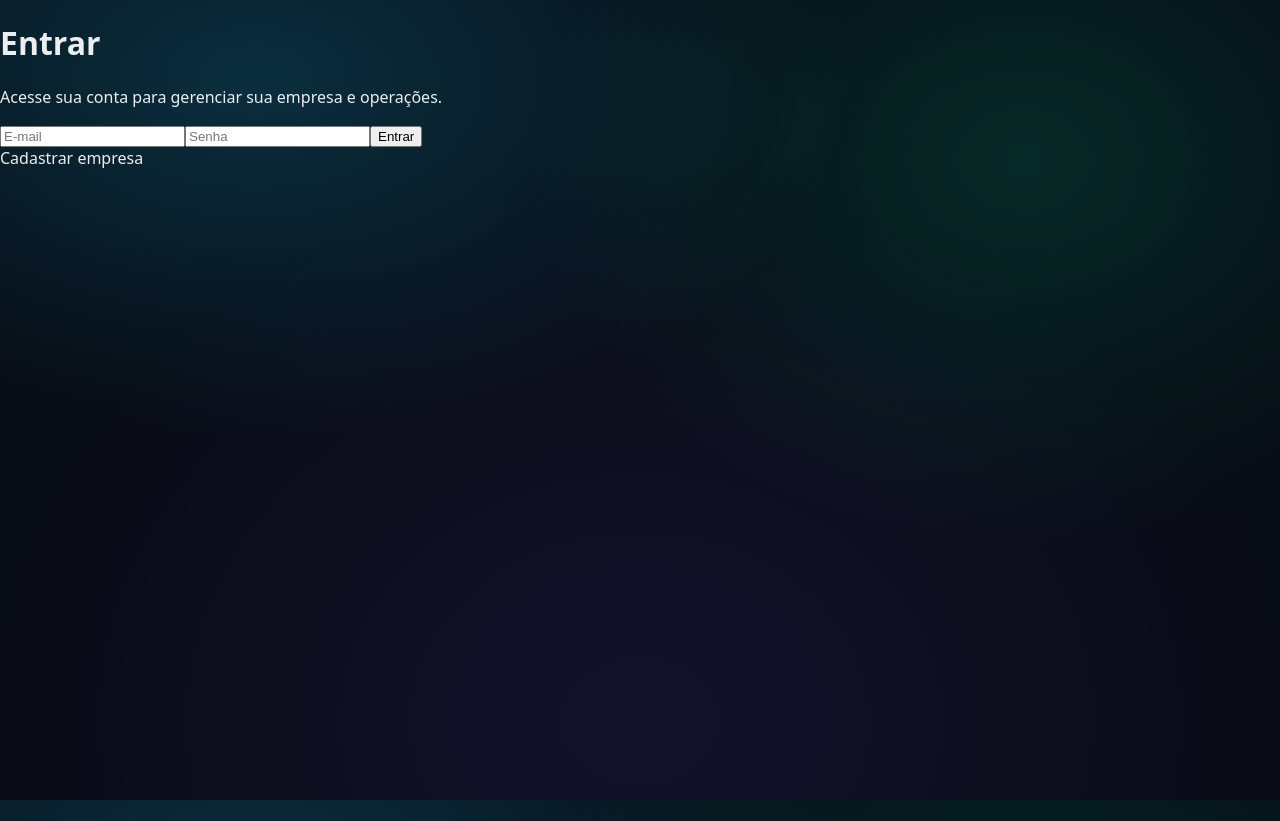
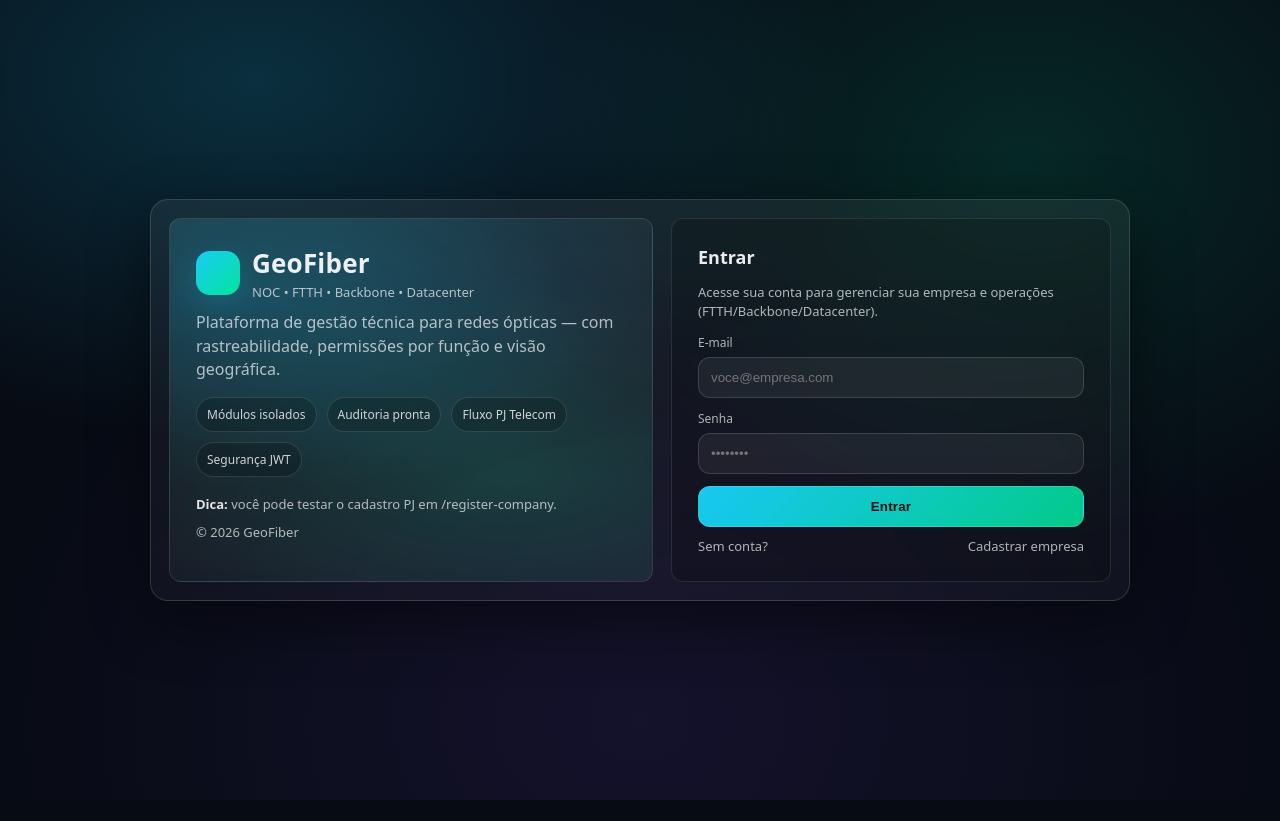
Before and after one commit to alansouzabr/geofiber, a Next.js app in the folder apps/portal/: page /login in a window 1280 px wide. After the commit the page ends 800 px from the top, so only its background shows below. Built offline with nearby package versions, Linux system fonts and the light colour scheme.

Commit message:
ui(portal): restore gf-shell login; auth layout without sidebar for register-company

```diff
--- /dev/null
+++ b/apps/portal/src/app/(auth)/register-company/page.tsx
@@ -0,0 +1,5 @@
+import RegisterCompanyForm from './RegisterCompanyForm';
+
+export default function RegisterCompanyPage() {
+  return <RegisterCompanyForm />;
+}
--- a/apps/portal/src/app/login/page.tsx
+++ b/apps/portal/src/app/login/page.tsx
@@ -1,28 +1,79 @@
 import Link from 'next/link';
-import { AuthCard } from '@/components/AuthCard';
 
 export default function LoginPage() {
   return (
-    <main className="min-h-screen flex items-center justify-center px-4">
-      <AuthCard
-        title="Entrar"
-        subtitle="Acesse sua conta para gerenciar sua empresa e operações."
-      >
-        <form className="space-y-4">
-          <input className="input" placeholder="E-mail" />
-          <input className="input" type="password" placeholder="Senha" />
-          <button
-            type="button"
-            className="w-full rounded-xl bg-gradient-to-r from-cyan-400 to-emerald-400 py-3 font-black text-black"
+    <div className="gf-shell">
+      <div className="gf-card">
+        <aside className="gf-left">
+          <div className="gf-brand">
+            <div className="gf-logo" aria-hidden="true" />
+            <div>
+              <h1 className="gf-h1">GeoFiber</h1>
+              <div style={{ color: 'var(--gf-muted)', fontSize: 13, marginTop: 2 }}>
+                NOC • FTTH • Backbone • Datacenter
+              </div>
+            </div>
+          </div>
+
+          <p className="gf-sub">
+            Plataforma de gestão técnica para redes ópticas — com rastreabilidade,
+            permissões por função e visão geográfica.
+          </p>
+
+          <div className="gf-badges">
+            <span className="gf-badge">Módulos isolados</span>
+            <span className="gf-badge">Auditoria pronta</span>
+            <span className="gf-badge">Fluxo PJ Telecom</span>
+            <span className="gf-badge">Segurança JWT</span>
+          </div>
+
+          <div style={{ marginTop: 18, color: 'var(--gf-muted)', fontSize: 13 }}>
+            <div style={{ marginBottom: 10 }}>
+              <strong style={{ color: 'rgba(255,255,255,.88)' }}>Dica:</strong> você
+              pode testar o cadastro PJ em{' '}
+              <Link href="/register-company">/register-company</Link>.
+            </div>
+            <div>© 2026 GeoFiber</div>
+          </div>
+        </aside>
+
+        <section className="gf-right">
+          <h2 className="gf-title">Entrar</h2>
+          <div
+            style={{
+              color: 'var(--gf-muted)',
+              fontSize: 13,
+              marginBottom: 14,
+              lineHeight: 1.4,
+            }}
           >
-            Entrar
-          </button>
+            Acesse sua conta para gerenciar sua empresa e operações (FTTH/Backbone/Datacenter).
+          </div>
 
-          <div className="flex justify-between text-sm opacity-80">
-            <Link href="/register-company">Cadastrar empresa</Link>
-          </div>
-        </form>
-      </AuthCard>
-    </main>
+          <form>
+            <div className="gf-field">
+              <label className="gf-label">E-mail</label>
+              <input className="gf-input" placeholder="voce@empresa.com" />
+            </div>
+
+            <div className="gf-field">
+              <label className="gf-label">Senha</label>
+              <input className="gf-input" type="password" placeholder="••••••••" />
+            </div>
+
+            <button className="gf-btn" type="button">
+              Entrar
+            </button>
+
+            <div className="gf-linkrow">
+              <span>Sem conta?</span>
+              <Link href="/register-company">Cadastrar empresa</Link>
+            </div>
+
+            <div className="gf-msg" style={{ display: 'none' }} />
+          </form>
+        </section>
+      </div>
+    </div>
   );
 }
```
Also changed, not shown: apps/portal/src/app/(auth)/layout.tsx (added, +13 -0 lines), apps/portal/src/app/(auth)/register-company/RegisterCompanyForm.tsx (added, +157 -0 lines).
